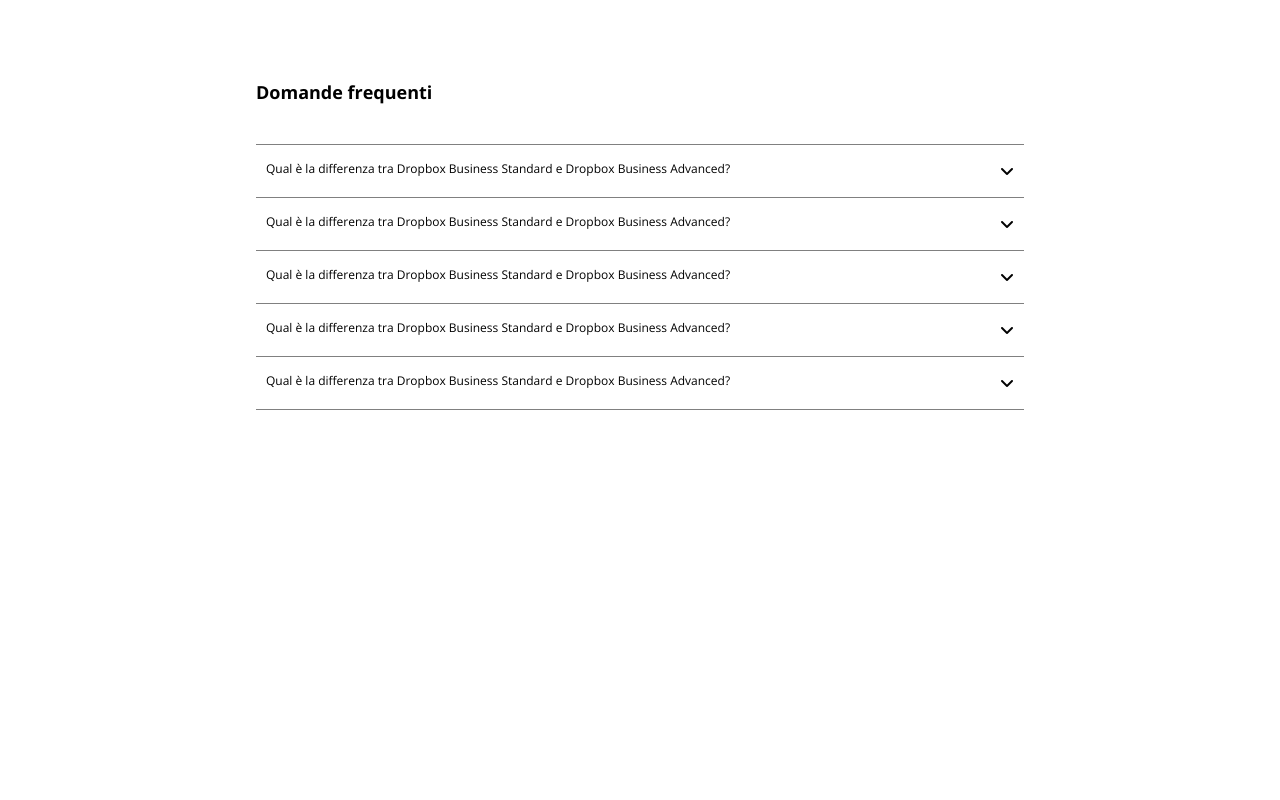
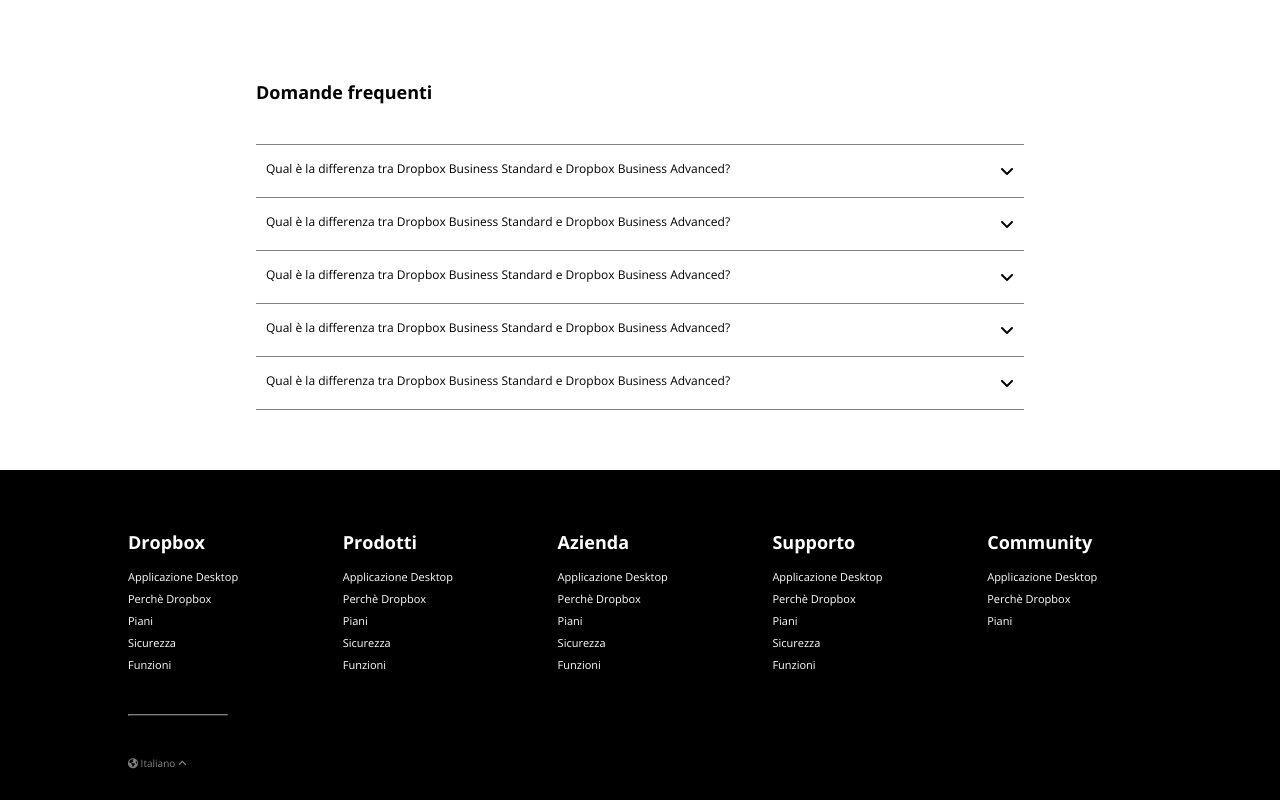
Before and after one commit to dbonafin/htmlcss-dropbox, a plain HTML site: page index.html in a window 1280 px wide. Shown: the part 3856-4656 px from the top of the page. Before the commit the page ends 4266 px from the top, so only its background shows below. Drawn offline with nearby package versions, Linux system fonts and the light colour scheme.

Commit message:
footer done

```diff
--- a/css/style.css
+++ b/css/style.css
@@ -465,6 +465,37 @@ h1 {
 
 /* footer */
 
-/* .black-section {
+.black-section {
     background-color: black;
-} */
+}
+
+.top-footer {
+    color: white;
+    padding-top: 60px;
+    justify-content: space-between;
+}
+
+.top-footer-col {
+    width: calc(100% / 5 - 40px);
+}
+
+.top-footer-col a {
+    font-size: 11px;
+    color: white;
+}
+
+.footer-hr {
+    margin: 40px 0;
+    width: 100px;
+}
+
+.footer-hr hr {
+    color: gray;
+    border: 1px outset gray
+}
+
+.bottom-footer {
+    padding-bottom: 30px;
+    font-size: 10px;
+    color: gray;
+}
--- a/index.html
+++ b/index.html
@@ -478,7 +478,7 @@
                     <!-- first column of the companies section -->
                     <div class="company-col flex">
                         <img class="cplogo designit" src="img/designit.svg" alt="company logo">
-                        <img class="cplogo arizona"src="img/arizona_state_university.svg" alt="company logo">
+                        <img class="cplogo arizona" src="img/arizona_state_university.svg" alt="company logo">
                         <img class="cplogo florida" src="img/university_of_florida.svg" alt="company logo">
                         <img class="cplogo topps" src="img/topps.svg" alt="company logo">
                     </div>
@@ -512,6 +512,7 @@
 
         <!-- call to action banner -->
         <div class="cta-blue">
+
             <div class="small-container flex">
                 <div class="cta-text">
                     <h2 class="cta-title">Porta Dropbox Business <br>nella tua azienda.</h2>
@@ -520,10 +521,7 @@
                 <div class="button white-btn cta-btn">
                     <a href="#">Inizia la tua prova gratuita</a>
                 </div>
-
             </div>
-
-
 
         </div>
 
@@ -532,6 +530,7 @@
             <div class="faq-area small-container">
                 <h3>Domande frequenti</h3>
 
+                <!-- faq content -->
                 <div class="faq-col flex">
                     <div class="faq-question">
                         <p>
@@ -543,6 +542,7 @@
                     <div class="faq-icon"><i class="fa-solid fa-angle-down"></i></div>
                 </div>
 
+                <!-- faq content -->
                 <div class="faq-col flex">
                     <div class="faq-question">
                         <p>
@@ -553,6 +553,7 @@
                     <div class="faq-icon"><i class="fa-solid fa-angle-down"></i></div>
                 </div>
 
+                <!-- faq content -->
                 <div class="faq-col flex">
                     <div class="faq-question">
                         <p>
@@ -563,6 +564,7 @@
                     <div class="faq-icon"><i class="fa-solid fa-angle-down"></i></div>
                 </div>
 
+                <!-- faq content -->
                 <div class="faq-col flex">
                     <div class="faq-question">
                         <p>
@@ -573,6 +575,7 @@
                     <div class="faq-icon"><i class="fa-solid fa-angle-down"></i></div>
                 </div>
 
+                <!-- faq content -->
                 <div class="faq-col bottom-border flex">
                     <div class="faq-question">
                         <p>
@@ -589,11 +592,132 @@
 
     <footer>
          <!-- footer section -->
-         <!-- <section class="black-section">
+         <section class="black-section">
              <div class="large-container">
 
+                <!-- top footer -->
+                <div class="top-footer flex">
+
+                        <div class="top-footer-col">
+                            <h3>Dropbox</h3>
+
+                            <ul>
+                                <li>
+                                    <a href="#">Applicazione Desktop</a>
+                                </li>
+                                <li>
+                                    <a href="#">Perchè Dropbox</a>
+                                </li>
+                                <li>
+                                    <a href="#">Piani</a>
+                                </li>
+                                <li>
+                                    <a href="#">Sicurezza</a>
+                                </li>
+                                <li>
+                                    <a href="#">Funzioni</a>
+                                </li>
+                            </ul>
+                        </div>
+
+                        <div class="top-footer-col">
+                            <h3>Prodotti</h3>
+
+                            <ul>
+                                <li>
+                                    <a href="#">Applicazione Desktop</a>
+                                </li>
+                                <li>
+                                    <a href="#">Perchè Dropbox</a>
+                                </li>
+                                <li>
+                                    <a href="#">Piani</a>
+                                </li>
+                                <li>
+                                    <a href="#">Sicurezza</a>
+                                </li>
+                                <li>
+                                    <a href="#">Funzioni</a>
+                                </li>
+                            </ul>
+                        </div>
+
+                        <div class="top-footer-col">
+                            <h3>Azienda</h3>
+
+                            <ul>
+                                <li>
+                                    <a href="#">Applicazione Desktop</a>
+                                </li>
+                                <li>
+                                    <a href="#">Perchè Dropbox</a>
+                                </li>
+                                <li>
+                                    <a href="#">Piani</a>
+                                </li>
+                                <li>
+                                    <a href="#">Sicurezza</a>
+                                </li>
+                                <li>
+                                    <a href="#">Funzioni</a>
+                                </li>
+                            </ul>
+                        </div>
+
+                        <div class="top-footer-col">
+                            <h3>Supporto</h3>
+
+                            <ul>
+                                <li>
+                                    <a href="#">Applicazione Desktop</a>
+                                </li>
+                                <li>
+                                    <a href="#">Perchè Dropbox</a>
+                                </li>
+                                <li>
+                                    <a href="#">Piani</a>
+                                </li>
+                                <li>
+                                    <a href="#">Sicurezza</a>
+                                </li>
+                                <li>
+                                    <a href="#">Funzioni</a>
+                                </li>
+                            </ul>
+                        </div>
+
+                        <div class="top-footer-col">
+                            <h3>Community</h3>
+
+                            <ul>
+                                <li>
+                                    <a href="#">Applicazione Desktop</a>
+                                </li>
+                                <li>
+                                    <a href="#">Perchè Dropbox</a>
+                                </li>
+                                <li>
+                                    <a href="#">Piani</a>
+                                </li>
+                            </ul>
+                        </div>
+
+                </div>
+
+                 <div class="footer-hr">
+                    <hr>
+                 </div>
+
+                 <!-- bottom footer -->
+                 <div class="bottom-footer">
+                     <span><i class="fa-solid fa-earth-americas"></i></span>
+                     <span>Italiano</span>
+                     <span><i class="fa-solid fa-angle-up"></i></span>
+                 </div>
+
+
              </div>
-         </section> -->
+         </section>
     </footer>
 
 
```
